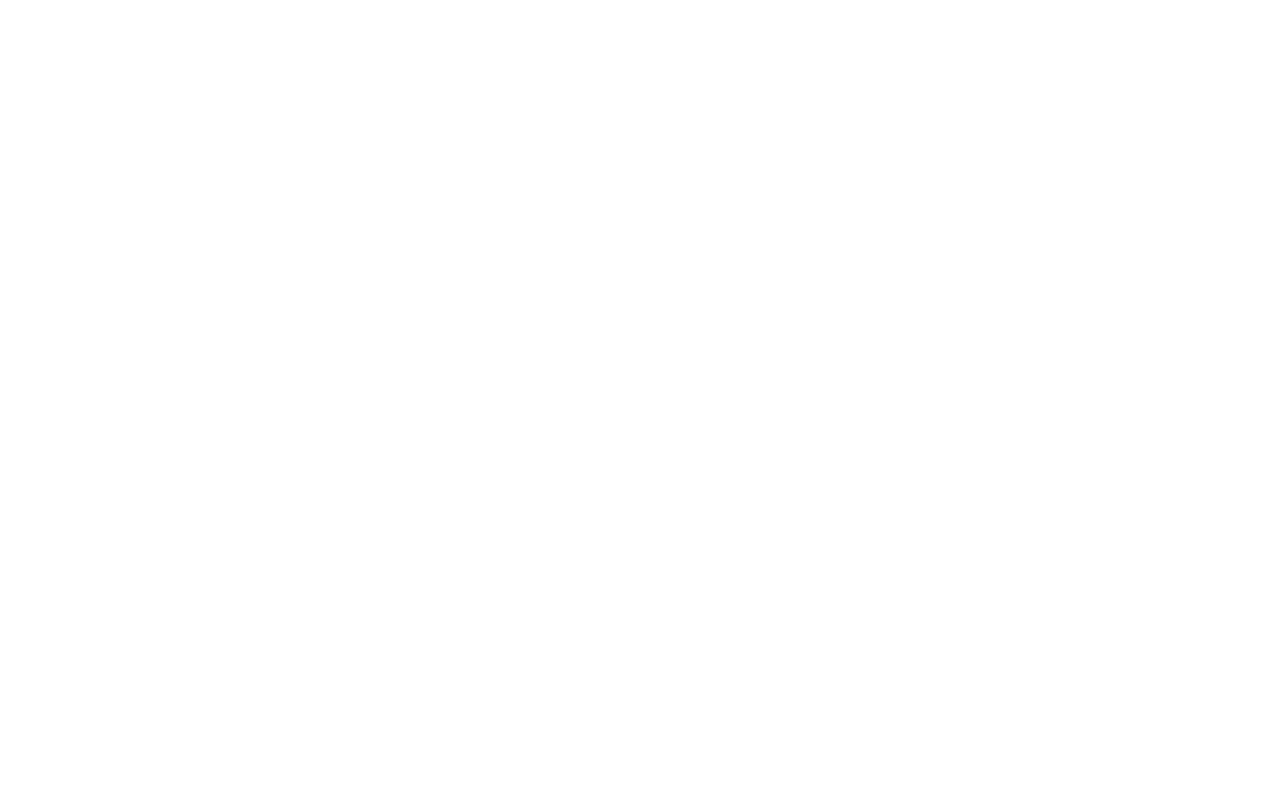
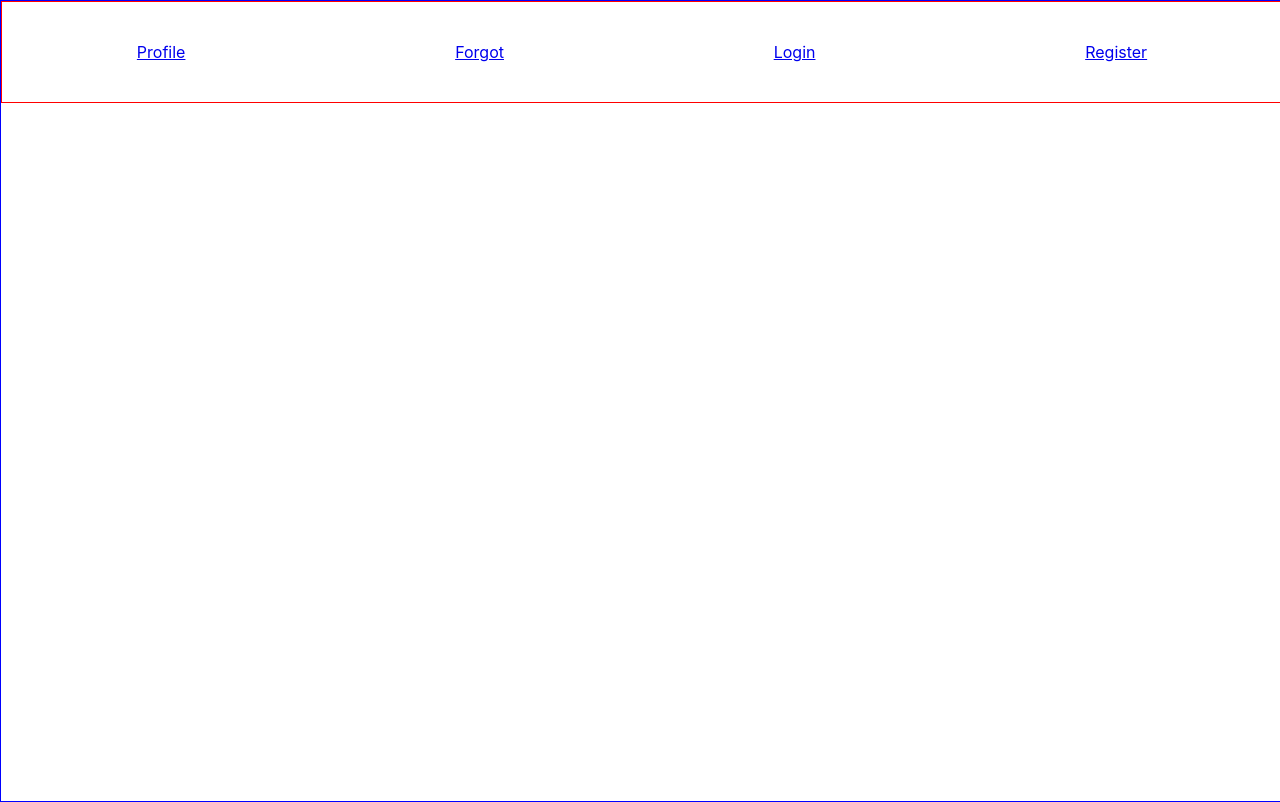
Before and after one commit to RomanSamohwal/my-cards, a React (Create React App) app: page /#/ in a window 1280 px wide. Built offline with nearby package versions, Linux system fonts and the light colour scheme.

Commit message:
create Main.tsx

```diff
--- a/src/app/App.tsx
+++ b/src/app/App.tsx
@@ -1,19 +1,12 @@
 import './App.css';
 import React from 'react';
-import {HashRouter, Route} from 'react-router-dom';
-import {LoginContainer} from '../features/Login/LoginContainer';
-import {RegisterContainer} from '../features/Register/RegisterContainer';
-import {ForgotContainer} from '../features/Forgot/ForgotContainer';
-import {ProfileContainer} from '../features/Profile/ProfileContainer';
-import {PATH} from './Header/Path'
+import {HashRouter} from 'react-router-dom';
+import {Main} from './Main';
 
 function App() {
     return (<div className="App">
             <HashRouter>
-                <Route path={PATH.LOGIN} render={() => <LoginContainer/>}/>
-                <Route path={PATH.REGISTER} render={() => <RegisterContainer/>}/>
-                <Route path={PATH.FORGOT} render={() => <ForgotContainer/>}/>
-                <Route path={PATH.PROFILE} render={() => <ProfileContainer/>}/>
+                <Main/>
             </HashRouter>
         </div>
     );
--- /dev/null
+++ b/src/app/Header/Header.module.css
@@ -0,0 +1,8 @@
+.Header{
+    width: 100%;
+    height: 100px;
+    display: flex;
+    align-items: center;
+    justify-content: space-around;
+    border: 1px solid red;
+}
--- a/src/app/Header/Header.tsx
+++ b/src/app/Header/Header.tsx
@@ -1,13 +1,13 @@
 import React from 'react';
 import {NavLink} from 'react-router-dom';
 import {PATH} from './Path';
+import style from './Header.module.css'
 
 export const Header = () => {
-
-    return <div>
+    return <div className={style.Header}>
+        <NavLink to={PATH.PROFILE}>Profile</NavLink>
+        <NavLink to={PATH.FORGOT}>Forgot</NavLink>
+        <NavLink to={PATH.LOGIN}>Login</NavLink>
         <NavLink to={PATH.REGISTER}>Register</NavLink>
-        <NavLink to={PATH.LOGIN}>Login</NavLink>
-        <NavLink to={PATH.FORGOT}>Forgot</NavLink>
-        <NavLink to={PATH.PROFILE}>Profile</NavLink>
     </div>
 }
--- /dev/null
+++ b/src/app/Main.module.css
@@ -0,0 +1,5 @@
+.Main{
+    width: 100vw;
+    height: 100vh;
+    border: 1px solid blue;
+}
--- /dev/null
+++ b/src/app/Main.tsx
@@ -0,0 +1,11 @@
+import React from 'react';
+import {Header} from './Header/Header';
+import {Routes} from './Routes/Routes';
+import style from './Main.module.css'
+
+export const Main = () => {
+    return <div className={style.Main}>
+        <Header/>
+        <Routes/>
+    </div>
+}
--- /dev/null
+++ b/src/app/Routes/Routes.tsx
@@ -0,0 +1,20 @@
+import React from 'react';
+import {Route} from 'react-router-dom';
+import {PATH} from '../Header/Path';
+import {LoginContainer} from '../../features/Login/LoginContainer';
+import {RegisterContainer} from '../../features/Register/RegisterContainer';
+import {ForgotContainer} from '../../features/Forgot/ForgotContainer';
+import {ProfileContainer} from '../../features/Profile/ProfileContainer';
+import {Switch} from 'react-router-dom';
+
+export const Routes = () => {
+
+    return <>
+        <Switch>
+            <Route exact path={PATH.LOGIN} render={() => <LoginContainer/>}/>
+            <Route exact path={PATH.REGISTER} render={() => <RegisterContainer/>}/>
+            <Route exact path={PATH.FORGOT} render={() => <ForgotContainer/>}/>
+            <Route exact path={PATH.PROFILE} render={() => <ProfileContainer/>}/>
+        </Switch>
+    </>
+}
```
